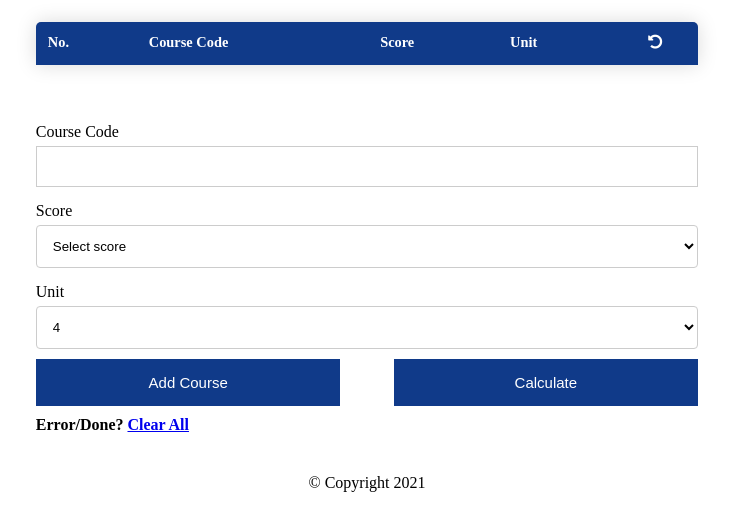
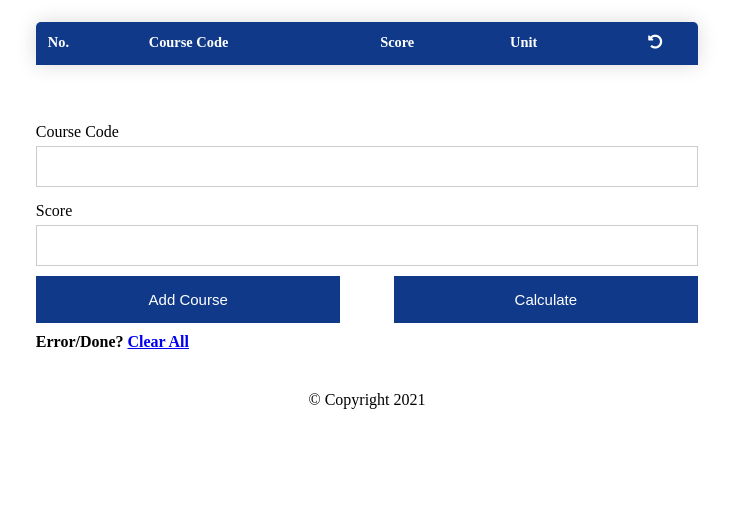
Before and after one commit to KunleLemson/cgpa-calcufast, a plain HTML site: page index.html in a window 1280 px wide. Shown: the part 126-656 px from the top of the page, without its empty margins (273-1006 px from the left). Drawn offline with Linux system fonts and the light colour scheme.

Commit message:
Update index.html

```diff
--- a/index.html
+++ b/index.html
@@ -47,117 +47,7 @@
       <label for="ccode">Course Code</label>
       <input type="text" name="ccode" id="ccode" class="input" autocomplete="off" autocorrect="off" />
       <label for="cscore">Score</label>
-  	  <select id="cscore">
-	      <option value="">Select score</option>
-	      <option value="100">100</option>
-	      <option value="99">99</option>
-	      <option value="98">98</option>
-	      <option value="97">97</option>
-	      <option value="96">96</option>
-	      <option value="95">95</option>
-	      <option value="94">94</option>
-	      <option value="93">93</option>
-	      <option value="92">92</option>
-	      <option value="91">91</option>
-	      <option value="90">90</option>
-	      <option value="89">89</option>
-	      <option value="88">88</option>
-	      <option value="87">87</option>
-	      <option value="86">86</option>
-	      <option value="85">85</option>
-	      <option value="84">96</option>
-	      <option value="83">83</option>
-	      <option value="82">82</option>
-	      <option value="81">81</option>
-	      <option value="80">80</option>
-	      <option value="79">79</option>
-	      <option value="78">78</option>
-	      <option value="77">77</option>
-	      <option value="76">76</option>
-	      <option value="75">75</option>
-	      <option value="74">74</option>
-	      <option value="73">73</option>
-	      <option value="72">72</option>
-	      <option value="71">71</option>
-	      <option value="70">70</option>
-	      <option value="69">69</option>
-	      <option value="68">68</option>
-	      <option value="67">67</option>
-	      <option value="66">66</option>
-	      <option value="65">65</option>
-	      <option value="64">64</option>
-	      <option value="63">63</option>
-	      <option value="62">62</option>
-	      <option value="61">61</option>
-	      <option value="60">60</option>
-	      <option value="59">59</option>
-	      <option value="58">58</option>
-	      <option value="57">57</option>
-	      <option value="56">56</option>
-	      <option value="55">55</option>
-	      <option value="54">54</option>
-	      <option value="53">53</option>
-	      <option value="52">52</option>
-	      <option value="51">51</option>
-	      <option value="50">50</option>
-	      <option value="49">49</option>
-	      <option value="48">48</option>
-	      <option value="47">47</option>
-	      <option value="46">46</option>
-	      <option value="45">45</option>
-	      <option value="44">44</option>
-	      <option value="43">43</option>
-	      <option value="42">42</option>
-	      <option value="41">41</option>
-	      <option value="40">40</option>
-	      <option value="39">39</option>
-	      <option value="38">38</option>
-	      <option value="37">37</option>
-	      <option value="36">36</option>
-	      <option value="35">35</option>
-	      <option value="34">34</option>
-	      <option value="33">33</option>
-	      <option value="32">32</option>
-	      <option value="31">31</option>
-	      <option value="30">30</option>
-	      <option value="29">29</option>
-	      <option value="28">28</option>
-	      <option value="27">27</option>
-	      <option value="26">26</option>
-	      <option value="25">25</option>
-	      <option value="24">24</option>
-	      <option value="23">23</option>
-	      <option value="22">22</option>
-	      <option value="21">21</option>
-	      <option value="20">20</option>
-	      <option value="19">19</option>
-	      <option value="18">18</option>
-	      <option value="17">17</option>
-	      <option value="16">16</option>
-	      <option value="15">15</option>
-	      <option value="14">14</option>
-	      <option value="13">13</option>
-	      <option value="12">12</option>
-	      <option value="11">11</option>
-	      <option value="10">10</option>
-	      <option value="9">9</option>
-	      <option value="8">8</option>
-	      <option value="7">7</option>
-	      <option value="6">6</option>
-	      <option value="5">5</option>
-	      <option value="4">4</option>
-	      <option value="3">3</option>
-	      <option value="2">2</option>
-	      <option value="1">1</option>
-	      <option value="0">0</option>
-  	  </select>
-      <label for="cunit">Unit</label>
-      <select id="cunit">
-        <option value="4">4</option>
-        <option value="3">3</option>
-        <option value="2">2</option>
-        <option value="1">1</option>
-      </select>
+      <input type="text" name="cscore" I'd="cscore" class="input" aotucomplete="off" autocorrect="off" />
       <input type="button" value="Add Course" id="add-course" class="button left" />
       <input type="button" value="Calculate" class="button right" id="calculate" />
       <p class="mistaken"><b>Error/Done? <a href="#" onclick="clearTable()">Clear All</a></b></p>
```
